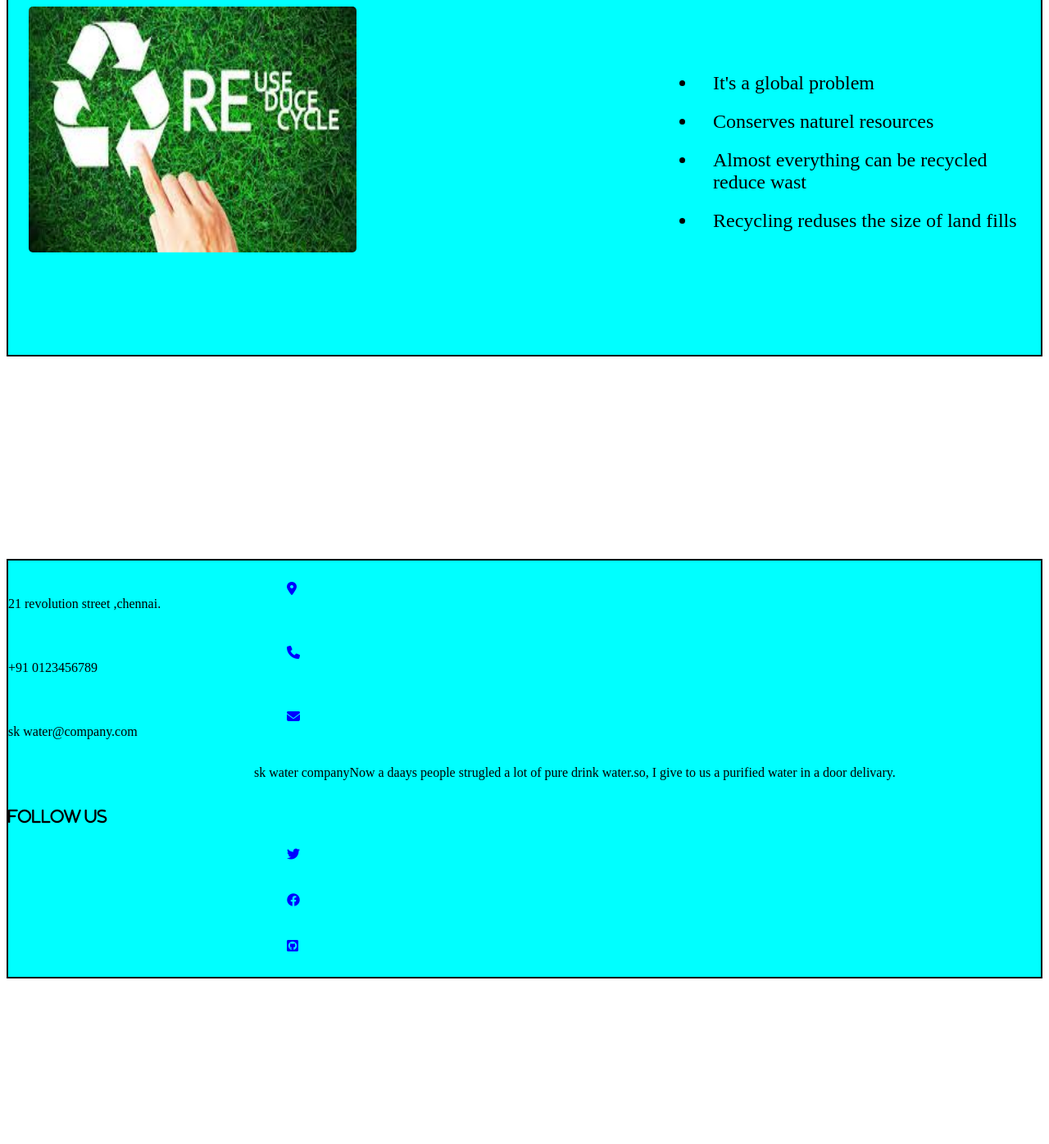
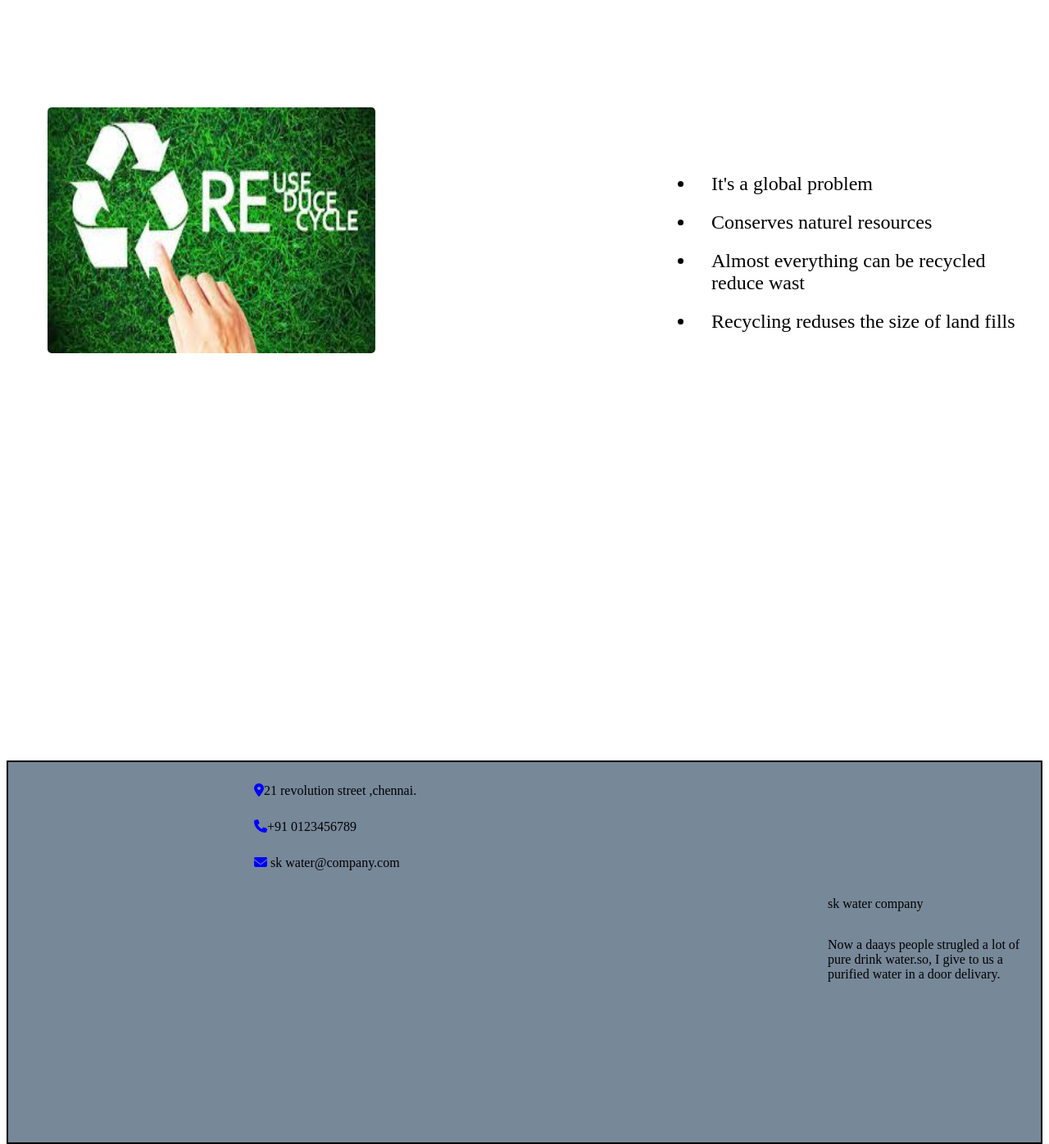
Before and after one commit to fssa-batch3/saraswathi.kaliyappan__web_project, a plain HTML site: page pages/home.html in a window 1280 px wide. Shown: the part 600-1996 px from the top of the page at 82% size. Before the commit the page ends 1794 px from the top, so only its background shows below. Drawn offline with Linux system fonts and the light colour scheme.

Commit message:
footer uptate

```diff
--- a/assets/css/home.css
+++ b/assets/css/home.css
@@ -87,10 +87,8 @@ h1{
     color: rgb(244, 10, 197);
 }
 .container1{
-    background-color: aqua;
-    border: 2px solid black;
-    box-sizing: 35px;
-    height: 450px;
+    box-sizing: 55px;
+    height: 700px;
     position: relative;
     bottom: 247px;
 }
@@ -104,8 +102,8 @@ main img{
     height: 300px;
     width: 400px;
     border-radius: 5px;
-    margin-top: 25px;
-    margin-left: 25px;
+    margin-top: 150px;
+    margin-left: 50px;
 }
 .right1{
     display: flex;
@@ -138,34 +136,30 @@ h2{
     flex-direction: row;
 }
 footer{
-    background-color: aqua;
+    background-color: lightslategray;
     border: 2px solid black;
+    box-sizing: 200px;
 }
 .fa-solid{
     display: flex;
     flex-direction: row;
     color: blue;
-    margin-right: 300px;
+    margin-left: 300px;
 }
-.fa-location{
-    display: flex;
-    flex-direction: row;
-    color: blue;
-    margin-right: 300px;
+.cact{
+   display: flex;
+   flex-direction: row;
+
 }
 .fa-brands{
     display: flex;
     color: blue;
-    flex-direction: row;
-    height: 30px;
+    flex-direction: column;
+
 }
 .cpany{
     display: flex;
-    flex-direction: row;
-    margin-left: 300px;
+    flex-direction: column;
+    margin-left: 1000px;
+    bottom: 500px;
 }
-.cs{
-    display: flex;
-    flex-direction: column;
-    margin-right: 600px;
-}
--- a/pages/home.html
+++ b/pages/home.html
@@ -59,14 +59,10 @@
   <div class="cpany">
     <p>sk water company
     <p>Now a daays people strugled a lot of pure drink water.so, I give to us a purified water in a door delivary.</p>
-  </div>
-  <div class="fas">
-    <div class="follow as">
-      <h3>follow us</h3>
       <p><i class="fa-brands fa-twitter"></i></p>
       <p><i class="fa-brands fa-facebook"></i></p>
       <p><i class="fa-brands fa-square-github"></i></p>
-    </div>
+  </div>
   </div>
 </footer>
 </body>
```
